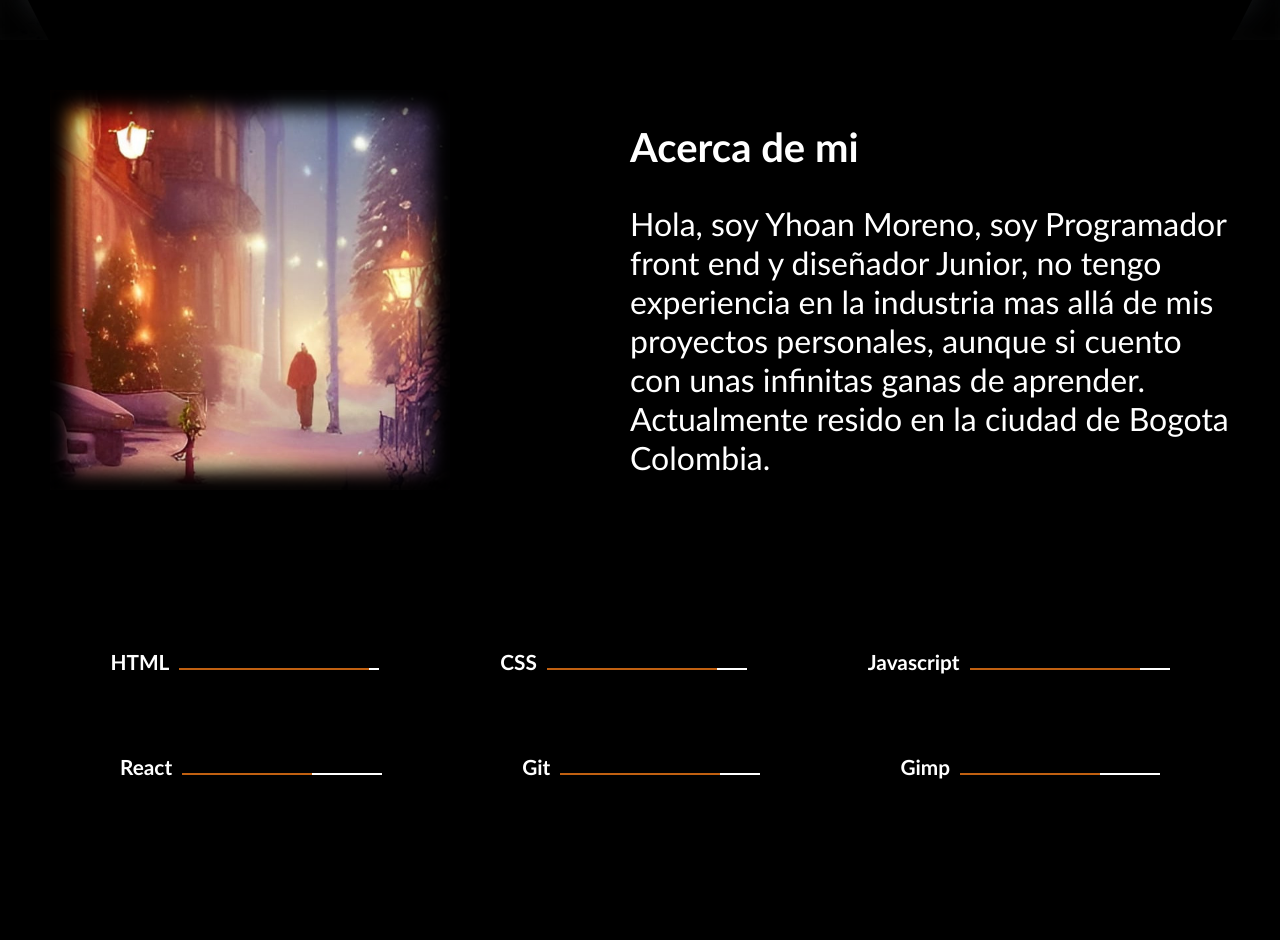
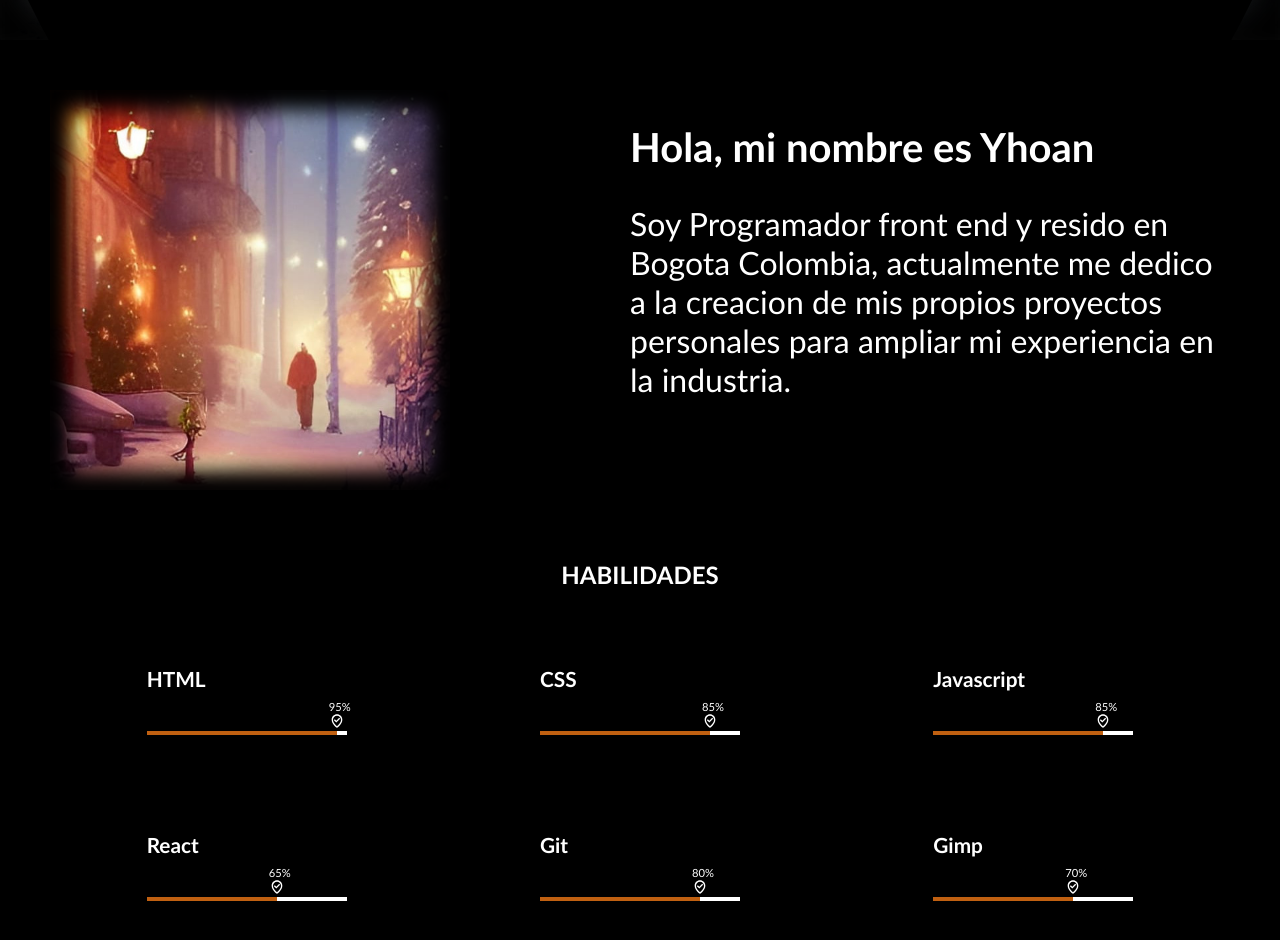
Before and after one commit to Yhoan008/Portafolio, a React (Vite) app: page / in a window 1280 px wide. Shown: the part 600-1540 px from the top of the page. Built offline with nearby package versions, Linux system fonts and the light colour scheme.

Commit message:
Se agrega icon skills

```diff
--- a/package.json
+++ b/package.json
@@ -11,6 +11,7 @@
   "dependencies": {
     "react": "^18.2.0",
     "react-dom": "^18.2.0",
+    "react-icons": "^4.7.1",
     "styled-components": "5.3.6"
   },
   "devDependencies": {
--- a/src/winter/About.jsx
+++ b/src/winter/About.jsx
@@ -38,12 +38,9 @@ export default class About extends Component {
             width: "600px",
           }}
         >
-          <H2>Acerca de mi</H2>
+          <H2>Hola, mi nombre es Yhoan</H2>
           <P>
-            Hola, soy Yhoan Moreno, soy Programador front end y diseñador
-            Junior, no tengo experiencia en la industria mas allá de mis
-            proyectos personales, aunque si cuento con unas infinitas ganas de
-            aprender. Actualmente resido en la ciudad de Bogota Colombia.
+            Soy Programador front end y resido en Bogota Colombia, actualmente me dedico a la creacion de mis propios proyectos personales para ampliar mi experiencia en la industria.
           </P>
         </div>
       </Container>
--- a/src/winter/Head.jsx
+++ b/src/winter/Head.jsx
@@ -16,7 +16,7 @@ const Li = styled.li`
   cursor: pointer;
   padding: 5px;
   &:hover {
-    box-shadow: inset 0 -10px 5px -5px white;
+    box-shadow: inset 0 -10px 5px -5px #718eb0;
   }
 `;
 
--- a/src/winter/Skills.jsx
+++ b/src/winter/Skills.jsx
@@ -1,37 +1,53 @@
 import React, { Component } from "react";
 import styled from "styled-components";
+import { BiBeenHere } from "react-icons/bi";
 
 const Contain = styled.div`
   display: flex;
   flex-wrap: wrap;
   justify-content: space-around;
   color: white;
-  padding: 50px;
+  padding: 0 50px;
 `;
 
 export default function Skills() {
   return (
     <Contain>
+      <h2
+        style={{
+          width: '100%',
+          height: 'auto',
+          textAlign: "center",
+        }}
+      >
+        HABILIDADES
+      </h2>
       <Bar skill="HTML" percent={95} />
       <Bar skill="CSS" percent={85} />
       <Bar skill="Javascript" percent={85} />
       <Bar skill="React" percent={65} />
-      <Bar skill='Git' percent={80} />
+      <Bar skill="Git" percent={80} />
       <Bar skill="Gimp" percent={70} />
     </Contain>
   );
 }
 
+const ContainerSkill = styled.div`
+  display: flex;
+  justify-content: space-between;
+  width: 100%;
+`;
+
 const Skill = styled.h2`
+  margin-bottom: 40px;
   font-size: 1.3em;
-  display: inline;
 `;
 
 const BarProgres = styled.div`
-  display: inline-block;
-  margin-left: 10px;
+  position: relative;
+  display: block;
   width: 200px;
-  height: 2px;
+  height: 4px;
   background-color: white;
 `;
 
@@ -40,9 +56,21 @@ const Progress = styled.div`
   background-color: #c06011;
 `;
 
+const Icon = styled.div`
+  position: relative;
+  top: -35px;
+  display: flex;
+  flex-direction: column;
+  width: 16px;
+`;
+
 function Bar({ skill, percent }) {
   const styleProgress = {
     width: `${percent}%`,
+  };
+
+  const iconStyle = {
+    left: `${percent - 4}%`,
   };
 
   return (
@@ -54,6 +82,19 @@ function Bar({ skill, percent }) {
       <Skill>{skill}</Skill>
       <BarProgres>
         <Progress style={styleProgress} />
+        <Icon style={iconStyle}>
+          <p
+            style={{
+              margin: "0",
+              fontSize: ".7em",
+              width: "16px",
+              display: "inline",
+            }}
+          >
+            {percent}%
+          </p>
+          <BiBeenHere />
+        </Icon>
       </BarProgres>
     </div>
   );
--- a/src/winter/Title.jsx
+++ b/src/winter/Title.jsx
@@ -41,11 +41,19 @@ const H2 = styled.h2`
 const text1 = "Yhoan Moreno";
 const text2 = "Desarrollador Front End";
 const text3 = "Diseñador Web";
-const array = Array.from(text1);
+const array1 = Array.from(text1);
+const array2 = Array.from(text2);
+const array3 = Array.from(text3);
+
+let array = array1;
+let invert = false;
+
+let ind1 = true;
+let ind2 = false;
+let ind3 = false;
 
 function Text() {
-  const [ind, setInd] = useState(array.length);
-  let invert = false;
+  const [ind, setInd] = useState(array1.length);
 
   useEffect(() => {
     const intervalId = setInterval(() => {
@@ -53,17 +61,35 @@ function Text() {
         if (ind <= 0) {
           invert = true;
         } else if (ind >= array.length) {
-          setTimeout(()=>{invert=false},200);
+          setTimeout(() => {
+            invert = false;
+          }, 400);
         }
         if (invert == true) return ind + 1;
         if (invert == false) return ind - 1;
       });
-    }, 200);
+    }, 100);
 
     return () => {
       clearInterval(intervalId);
     };
   }, []);
 
-  return <H2>{array.slice(0, ind)}</H2>;
+  if (ind != 0) {
+    return <H2>{array.slice(0, ind)}</H2>;
+  } else {
+    if (ind1 == true) {
+      array = array2;
+      ind1 = false;
+      ind2 = true;
+    } else if (ind2 == true) {
+      array = array3;
+      ind2 = false;
+      ind3 = true;
+    } else if (ind3 == true) {
+      array = array1;
+      ind3 = false;
+      ind1 = true;
+    }
+  }
 }
```
Also changed, not shown: 1 other file (tests, documents, lock files or other folders).
